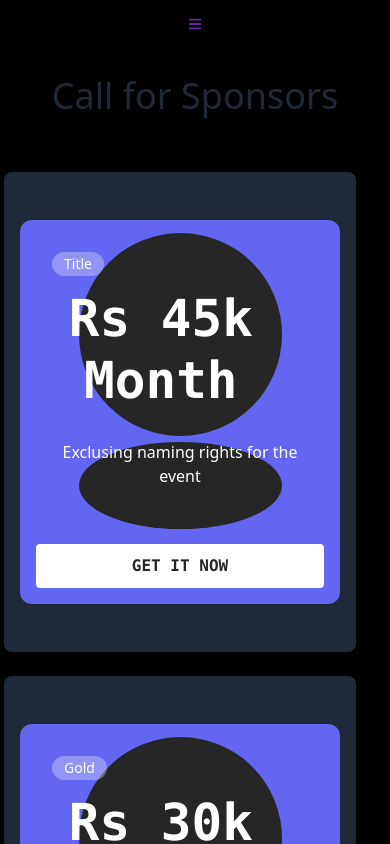
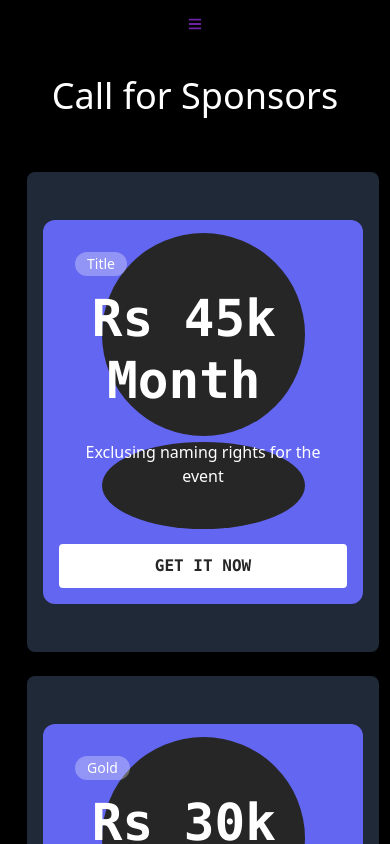
Before and after one commit to c-o-d-e-y-o-d-a/triverse-ieee-bu, a React (Vite) app in the folder triverse/: page /sponsor in a window 390 px wide. Shown: the top 844 px of the page. Built offline with nearby package versions, Linux system fonts and the light colour scheme.

Commit message:
sponsor section alignment

```diff
--- a/triverse/src/Pages/Sponsor.jsx
+++ b/triverse/src/Pages/Sponsor.jsx
@@ -7,14 +7,14 @@ const Sponsor = () => {
   return (
     <div className='h-full w-screen bg-black text-center '>
 
-      <div className="md:text-5xl text-4xl mt-6">
+      <div className="md:text-5xl text-4xl mt-6 text-white">
         Call for Sponsors
       </div>
 
 
-    <div className=' mt-4 md:my-14 bg-grey-900 flex justify-center items-center ms-1  md:ms-4' id='sponsorship-tiers'>
+    <div className=' mt-4 md:my-14 bg-grey-900 flex justify-center items-center ms-4  md:ms-4' id='sponsorship-tiers'>
 
-       <div className='flex my-10 gap-6 flex-wrap '>
+       <div className='flex my-10 gap-6 flex-wrap justify-center items-center '>
       <SponsorCard type ="Title" details = "Exclusing naming rights for the event" cost="Rs 45k"/>
       <SponsorCard type ="Gold" details = "Logo inclusion on pro mmotional materials" cost="Rs 30k"/>
       <SponsorCard type ="Silver" details = "Logo placement on event materials and signage" cost="Rs 20k"/>
@@ -32,8 +32,8 @@ const Sponsor = () => {
 
     </div>
 
-   <h2 className='md:text-6xl text-5xl mb-8'>Whats in it for you?</h2>
-   <h4 className='mb-8'>Tap on the link below to view our sponsorship deck</h4>
+   <h2 className='md:text-6xl text-5xl mb-8 text-white'>Whats in it for you?</h2>
+   <h4 className='mb-8 text-white'>Tap on the link below to view our sponsorship deck</h4>
    <Button variant="outlined" ><a href="https://drive.google.com/file/d/1UBW84q0qKifZw-sLkpiWiUK3DjIhQrAe/view?usp=sharing">View sponsorship deck</a></Button>
    <div className='mb-28'></div>
     </div>
```
